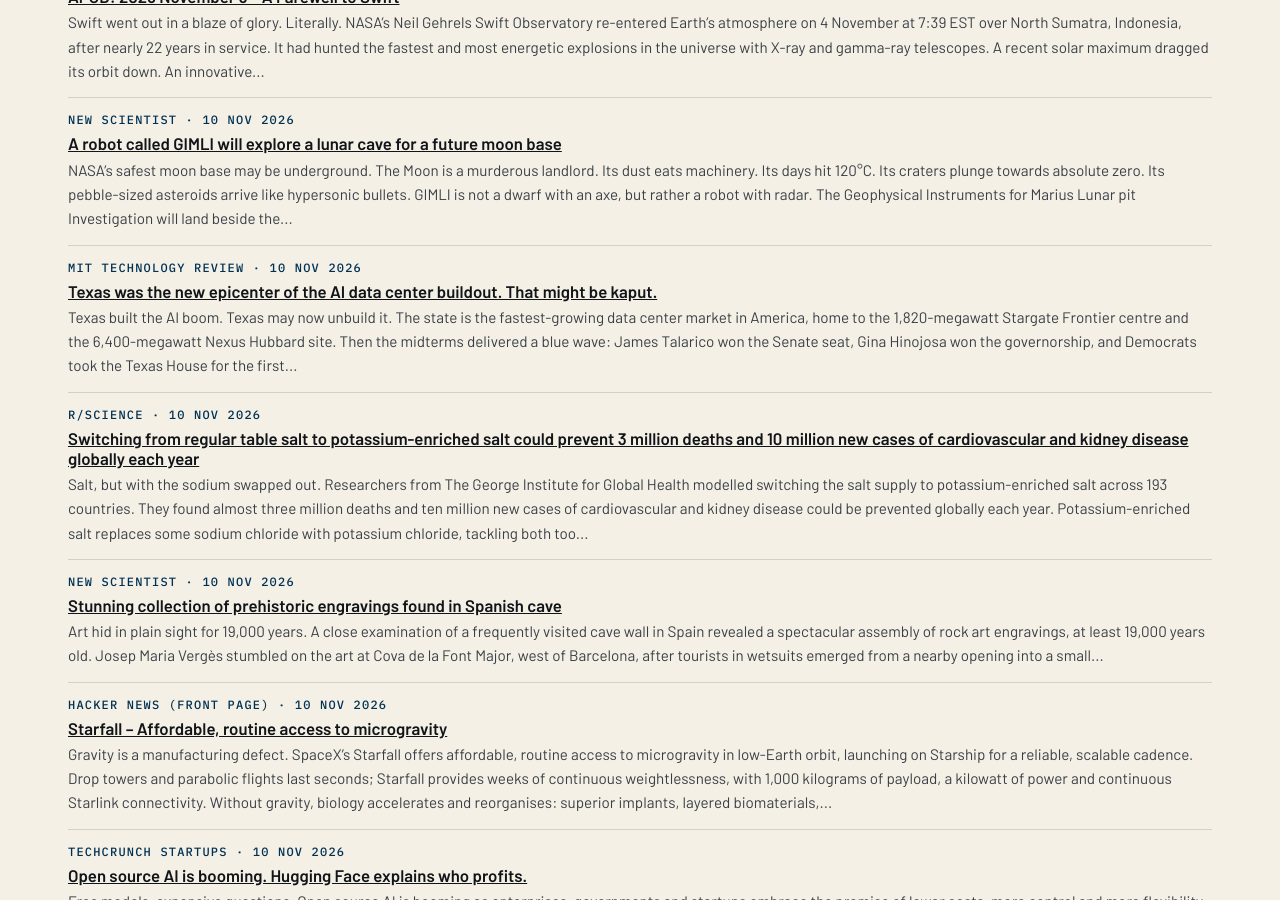
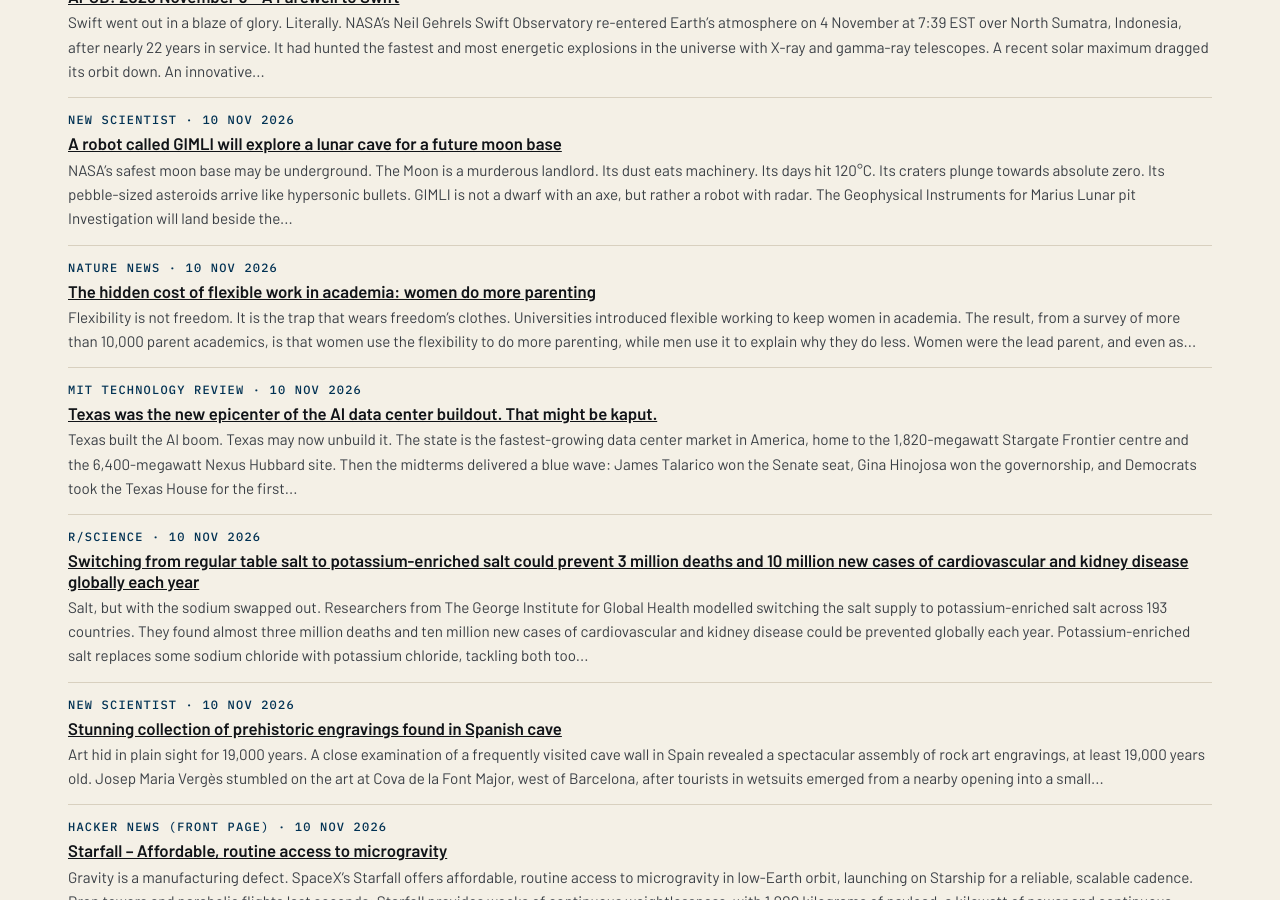
Before and after one commit to katz-news/katz.news, a Jekyll site: the page built from briefs/index.html, in a window 1280 px wide and 900 px high, scrolled down 4113 px. Built offline with Jekyll 4.4.1, drawn with Linux system fonts in a browser that asks for light colours.

Commit message:
Publish 2026-11-06

```diff
--- a/_data/build.yml
+++ b/_data/build.yml
@@ -1 +1 @@
-published_at: 2026-11-06T17:50:18Z
+published_at: 2026-11-06T17:52:51Z
--- /dev/null
+++ b/_posts/briefs/2026-11-05-the-hidden-cost-of-flexible-work-in-academia-women-do-more-p.md
@@ -0,0 +1,9 @@
+---
+published: true
+title: "The hidden cost of flexible work in academia: women do more parenting"
+date: 2026-11-10
+section: science
+source_name: Nature News
+source_url: https://www.nature.com/articles/d41586-026-03568-0
+---
+Flexibility is not freedom. It is the trap that wears freedom's clothes. Universities introduced flexible working to keep women in academia. The result, from a survey of more than 10,000 parent academics, is that women use the flexibility to do more parenting, while men use it to explain why they do less. Women were the lead parent, and even as 'satellite' parents they did more than men. The only task men consistently outdid women on was coaching their child's sports team. The verdict is flexibility's false freedom: a policy meant to lighten the load has handed mothers the 2am shift.
```
